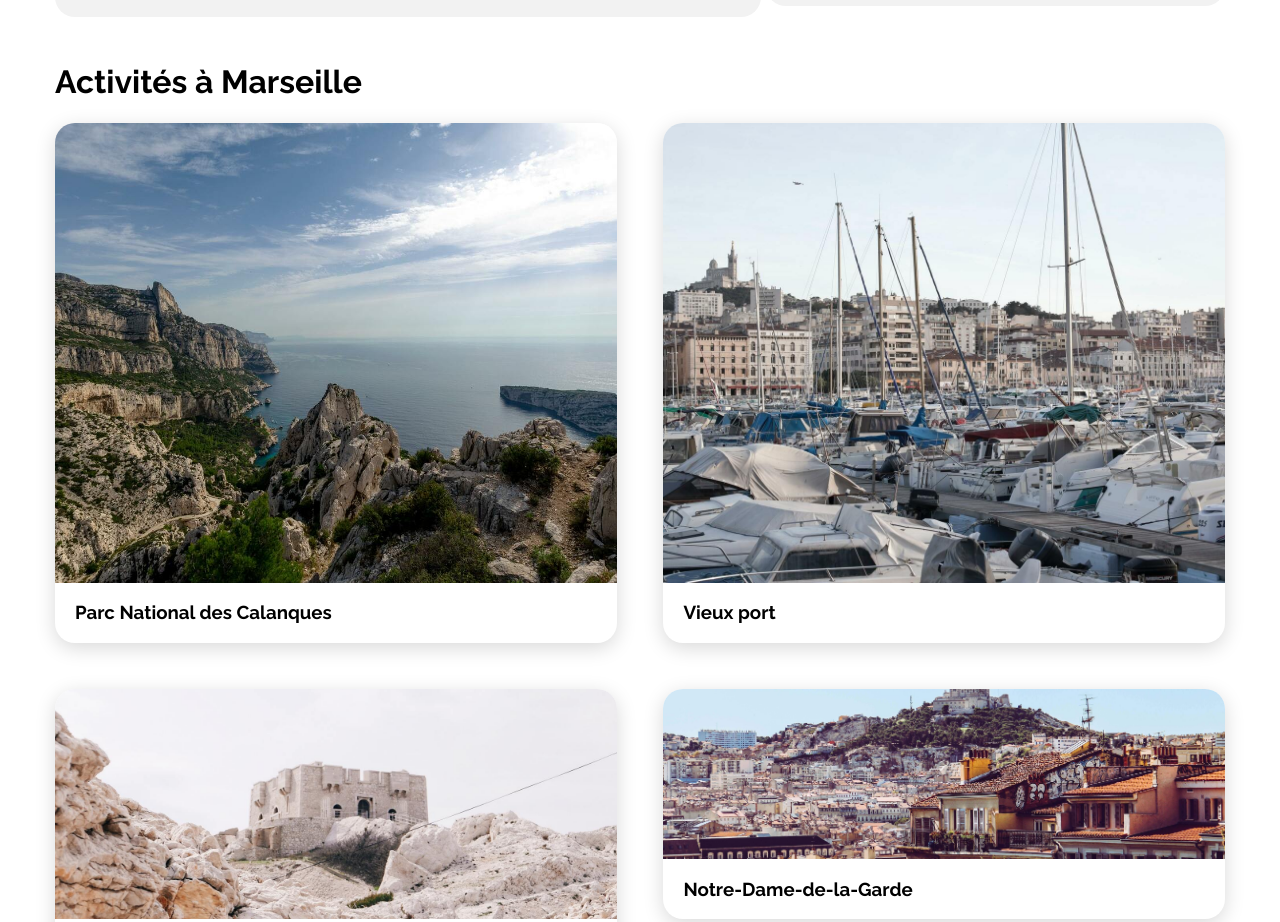
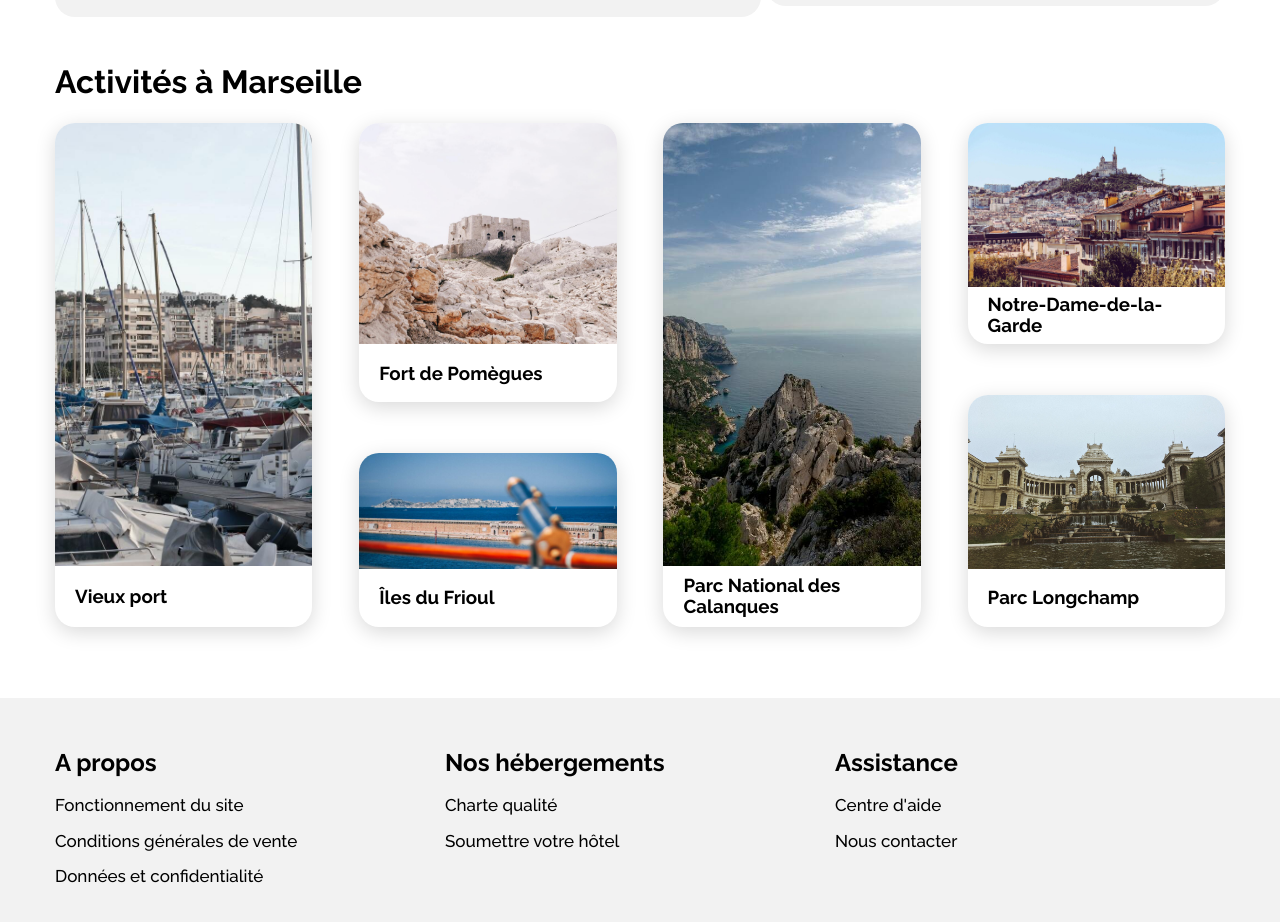
Before and after one commit to ChrisLy77/P2_Booki, a plain HTML site: page index.html in a window 1280 px wide. Shown: the part 1513-2435 px from the top of the page. Drawn offline with Linux system fonts and the light colour scheme.

Commit message:
version_desktop_modif

```diff
--- a/CSS/style.css
+++ b/CSS/style.css
@@ -273,7 +273,6 @@ nav {
     width: 100%;
 }
 .activites__container {
-    min-height: 520px;
     width: 100%;
     display: flex;
     justify-content: space-between;
@@ -295,8 +294,8 @@ nav {
     align-items: center;
     height: 60px;
 }
-.activites__title h3 {
-    margin: 0 0 0 20px;
+.activites__container h3 {
+    margin: 0 20px 0 20px;
 }
 .activites__image--1 {
     overflow: hidden;
@@ -377,7 +376,97 @@ footer {
         justify-content: center;
     }
 }
-@media screen and (max-width: 1540px) {
+@media screen and (min-width: 992px) {
+    .activites__card {
+        height: 63vh;
+        width: 22%;
+        border-radius: 20px;
+        box-shadow: 0 5px 20px #d9d9d9;
+    }
+    .activites__title {
+        display: flex;
+        align-items: center;
+        height: 12%;
+    }
+    .activites__image--1 {
+        overflow: hidden;
+        height: 88%;
+        border-top-left-radius: 20px;
+        border-top-right-radius: 20px;
+    }
+    .activites__little-card {
+        display: flex;
+        flex-direction: column;
+        justify-content: space-between;
+        width: 22%;
+        height: 63vh;
+    }
+    .activites__little-card--2 {
+        height: 55.5%;
+        border-radius: 20px;
+        box-shadow: 0 5px 20px #d9d9d9;
+    }
+    .activites__image--2 {
+        overflow: hidden;
+        height: 79.3%;
+        border-top-left-radius: 20px;
+        border-top-right-radius: 20px;
+    }
+    .activites__title--2 {
+        display: flex;
+        align-items: center;
+        height: 20.7%;
+    }
+    .activites__little-card--3 {
+        height: 34.4%;
+        border-radius: 20px;
+        box-shadow: 0 5px 20px #d9d9d9;
+    }
+    .activites__image--3 {
+        overflow: hidden;
+        height: 66.7%;
+        border-top-left-radius: 20px;
+        border-top-right-radius: 20px;
+    }
+    .activites__title--3 {
+        display: flex;
+        align-items: center;
+        height: 33.3%;
+    }
+    .activites__little-card--4 {
+        height: 44%;
+        border-radius: 20px;
+        box-shadow: 0 5px 20px #d9d9d9;
+    }
+    .activites__image--4 {
+        overflow: hidden;
+        height: 74%;
+        border-top-left-radius: 20px;
+        border-top-right-radius: 20px;
+    }
+    .activites__title--4 {
+        display: flex;
+        align-items: center;
+        height: 26%;
+    }
+    .activites__little-card--5 {
+        height: 46%;
+        border-radius: 20px;
+        box-shadow: 0 5px 20px #d9d9d9;
+    }
+    .activites__image--5 {
+        overflow: hidden;
+        height:75%;
+        border-top-left-radius: 20px;
+        border-top-right-radius: 20px;
+    }
+    .activites__title--5 {
+        display: flex;
+        align-items: center;
+        height: 25%;
+    }
+}
+@media screen and (max-width: 992px) {
     .activites__card {
         width: 48%;
         margin-bottom: 4%;
--- a/index.html
+++ b/index.html
@@ -2,14 +2,14 @@
 <html lang="fr">
     <!--L'élément <head> est la partie invisible de la page qui fournit des informations (metadonnées) sur le document HTML-->
     <head>
-        <!--Balise <meta> pour l'encodage des caractères à destination des navigateurs-->
+        <!--Balise <meta> pour définir l'encodage des caractères à destination des navigateurs-->
         <meta charset="utf-8" />
 
         <!--Balise <meta> pour donner des instructions relatives à la taille et à l’échelle du viewport aux navigateurs mobiles pour un affichage optimale des éléments-->
         <meta name="viewport" content="width=device-width, initial-scale=1.0" />
         <title>Booki.fr</title>
 
-        <!--Balise <link> pour charger la feuille de style CSS-->
+        <!--Balise <link> pour charger la feuille de normalisation du CSS-->
         <link rel="stylesheet" href="CSS/normalize.css" />
 
         <!--Balise <link> pour charger la feuille de style CSS-->
@@ -32,7 +32,7 @@
             <!--Logo cliquable pour revenir à l'accueil-->
             <a href="https://chrisly77.github.io/P2_Booki/" class="header__link "><img class="header__logo" src="images/logo/Booki@3x.png" alt="logo"/></a>
 
-            <!--Menu de navigation avec des balises <a> qui sont des liens cliquables vers les différentes parties de la page-->
+            <!--Menu de navigation avec des balises <a> qui sont des liens html vers les différentes parties de la page-->
             <nav>
                 <a class="no-link" href="#hebergements__anchor"><div class="nav__items ">Hébergements</div></a>
                     <a class="no-link" href="#activites__anchor"><div class="nav__items ">Activités</div></a>
@@ -52,6 +52,7 @@
                     <!--Balise <input> est interactif et permet à l'utilisateur de saisir des données-->
                     <input type="text" name="search" class="form__input" value="Marseille, France" placeholder="Ville, Pays" />
                     <input type="submit" value="Rechercher" class="form__button pointer"/>
+                    <!--balise <button> pour utiliser l'icone "loupe" comme boutton de recherche sur la version mobile-->
                     <button type="submit" class="form__button form__mobile-button pointer" ><em class="fa-solid fa-magnifying-glass"></em></button>
                 </form>
                 <div class="menu__filter">
@@ -71,7 +72,9 @@
                 <div class="hebergements__main">
                     <h1>Hébergements à Marseille</h1>
                     <div class="hebergements__container">
-                        <div class="container__card ">
+                        <!--Exemple d 'une carte d'hébergement du site-->
+                        <div class="container__card">
+                            <!--Pour que la carte soit cliquable dans son intégralité, tous les éléments de la carte sont englobés dans un lien html-->
                             <a class="no-link" href="#">
                                 <div class="card__image"><img src="images/hebergements/4_small/1.jpg" alt="auberge la cannebiere"/></div>
                                 <div class="card__body">
@@ -83,7 +86,7 @@
                                 </div>
                             </a>
                         </div>
-                        <div class="container__card ">
+                        <div class="container__card">
                             <a class="no-link" href="#">
                                 <div class="card__image"><img src="images/hebergements/4_small/2.jpg" alt="hotel du port"/></div>
                                 <div class="card__body">
@@ -95,7 +98,7 @@
                                 </div>
                             </a>
                         </div>
-                        <div class="container__card ">
+                        <div class="container__card">
                             <a class="no-link" href="#">
                                 <div class="card__image"><img src="images/hebergements/4_small/3.jpg" alt="hotel les mouettes"/></div>
                                 <div class="card__body">
@@ -107,7 +110,7 @@
                                 </div>
                             </a>
                         </div>
-                        <div class="container__card ">
+                        <div class="container__card">
                             <a class="no-link" href="#">
                                 <div class="card__image"><img src="images/hebergements/4_small/4.jpg" alt="hotel de la mer"/></div>
                                 <div class="card__body">
@@ -119,7 +122,7 @@
                                 </div>
                             </a>
                         </div>
-                        <div class="container__card ">
+                        <div class="container__card">
                             <a class="no-link" href="#">
                                 <div class="card__image"><img src="images/hebergements/4_small/5.jpg" alt="auberge le panier"/></div>
                                 <div class="card__body">
@@ -131,7 +134,7 @@
                                 </div>
                             </a>
                         </div>
-                        <div class="container__card ">
+                        <div class="container__card">
                             <a class="no-link" href="#">
                                 <div class="card__image"><img src="images/hebergements/4_small/6.jpg" alt="hotel chez amina"/></div>
                                 <div class="card__body">
@@ -202,13 +205,13 @@
                         <div class="activites__little-card--2 ">
                             <a class="no-link" href="#">
                                 <div class="activites__image--2"><img class="activites__images" src="images/activites/2_large/2.jpg" alt="fort"/></div>
-                                <div class="activites__title"><h3>Fort de Pomègues</h3></div>
+                                <div class="activites__title activites__title--2"><h3>Fort de Pomègues</h3></div>
                             </a>
                         </div>
                         <div class="activites__little-card--3 ">
                             <a class="no-link" href="#">
                                 <div class="activites__image--3"><img class="activites__images" src="images/activites/3_medium/3.jpg" alt="îles"/></div>
-                                <div class="activites__title"><h3>Îles du Frioul</h3></div>
+                                <div class="activites__title activites__title--3"><h3>Îles du Frioul</h3></div>
                             </a>
                         </div>
                     </div>
@@ -222,19 +225,20 @@
                         <div class="activites__little-card--4 ">
                             <a class="no-link" href="#">
                                 <div class="activites__image--4"><img class="activites__images" src="images/activites/2_large/5.jpg" alt="notre-dame"/></div>
-                                <div class="activites__title"><h3>Notre-Dame-de-la-Garde</h3></div>
+                                <div class="activites__title activites__title--4"><h3>Notre-Dame-de-la-Garde</h3></div>
                             </a>
                         </div>
                         <div class="activites__little-card--5 ">
                             <a class="no-link" href="#">
                                 <div class="activites__image--5"><img class="activites__images" src="images/activites/2_large/6.jpg" alt="parc"/></div>
-                                <div class="activites__title"><h3>Parc Longchamp</h3></div>
+                                <div class="activites__title activites__title--5"><h3>Parc Longchamp</h3></div>
                             </a>
                         </div>
                     </div>
                 </div>
             </section>
         </main>
+        <!--L'élément <footer> représente le pied de la page et on y insère généralement les informations et liens utiles de la page web-->
         <footer>
             <div class="footer__container">
                 <h2>A propos</h2>
```
Lines whose indentation alone changed are shown as unchanged.
